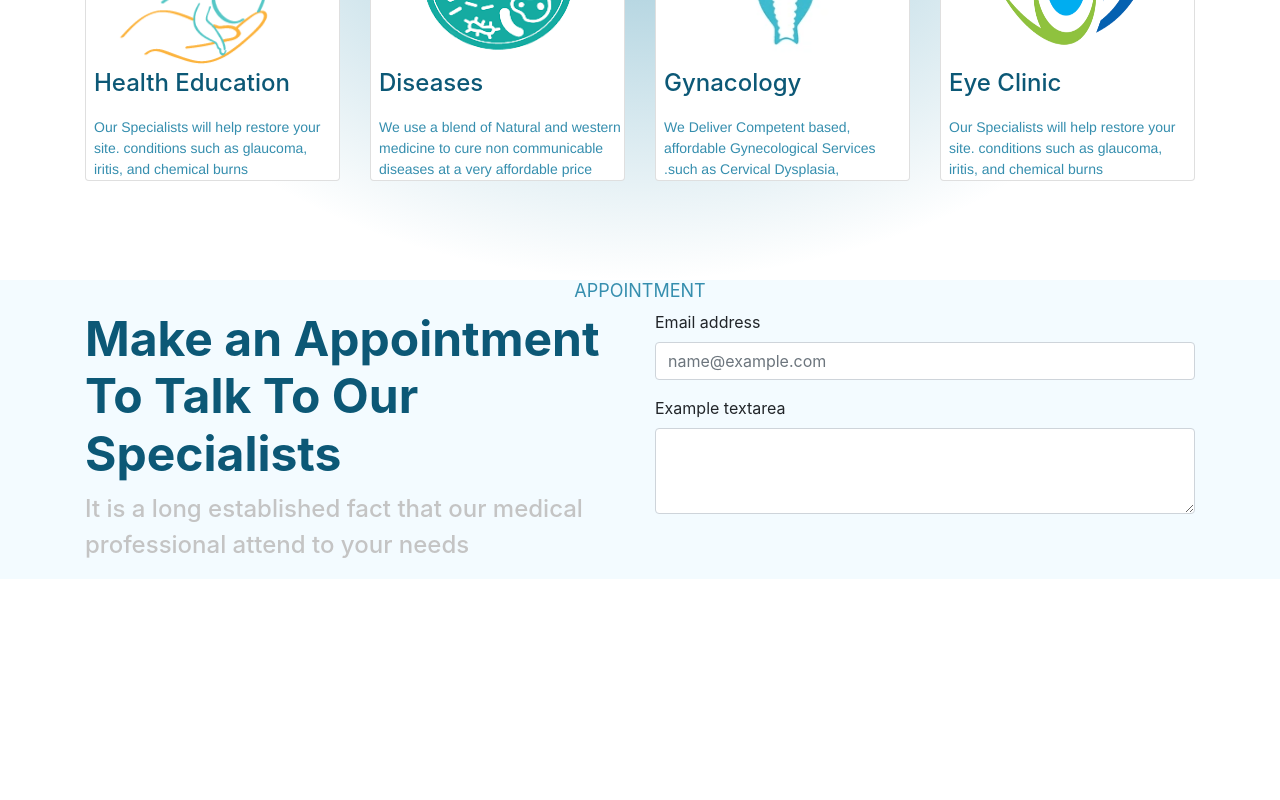
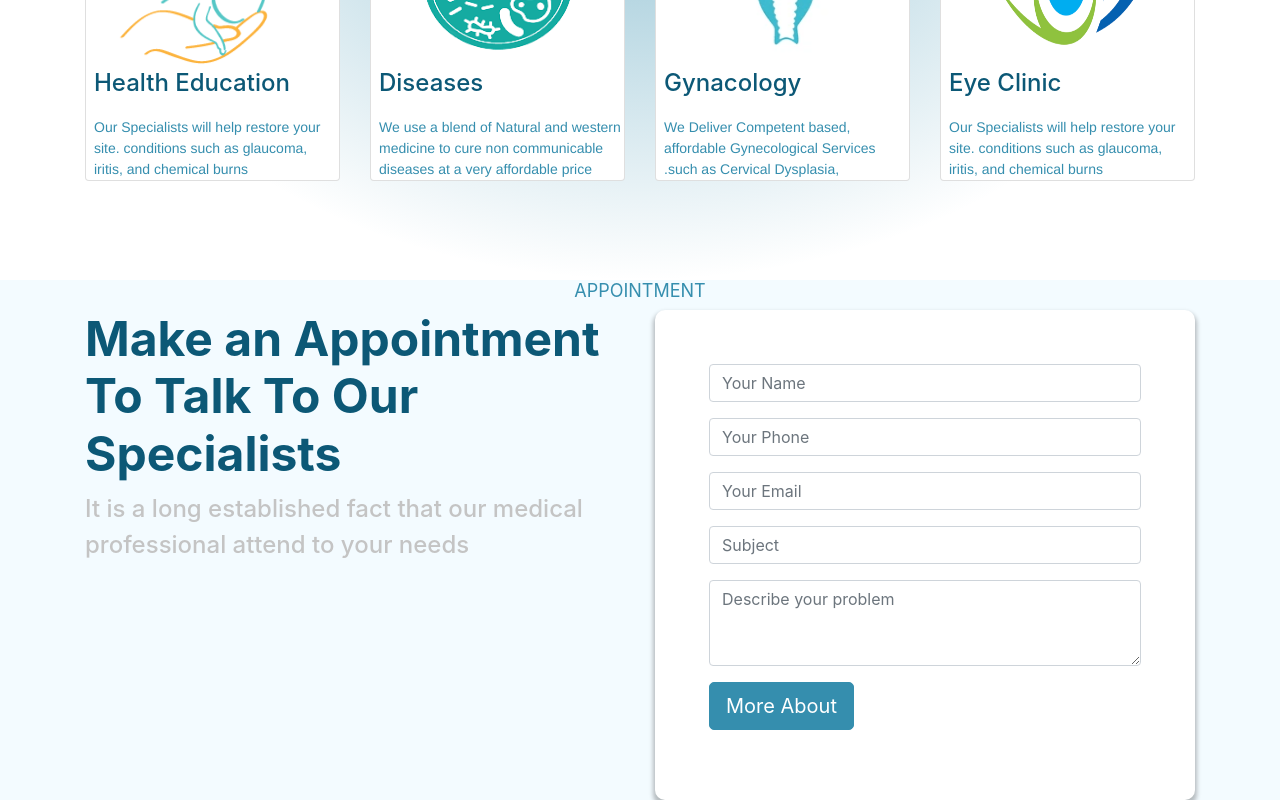
Before and after one commit to joshuamakula/Malaikah, a React (Create React App) app: page / in a window 1280 px wide. Shown: the part 2215-3015 px from the top of the page. Before the commit the page ends 2794 px from the top, so only its background shows below. Built offline with nearby package versions, Linux system fonts and the light colour scheme.

Commit message:
Add styling to the html form

```diff
--- a/src/App.css
+++ b/src/App.css
@@ -194,6 +194,13 @@ hr{
   color: #C4C4C4;
 }
 
+.appointment-form {
+  padding: 10%;
+  background: #FFFFFF;
+  box-shadow: 0px 4px 4px 2px rgba(0, 0, 0, 0.25);
+  border-radius: 10px;
+}
+
 @media (max-width: 600px) {
   .logo {
     width: 136px;
--- a/src/components/Appointment.js
+++ b/src/components/Appointment.js
@@ -1,5 +1,5 @@
 import React from 'react';
-import { Col, Container, Row } from 'react-bootstrap';
+import { Col, Container, Form, Row, Button } from 'react-bootstrap';
 
 function Appointment(params) {
     return (
@@ -12,13 +12,29 @@ function Appointment(params) {
                         <p className="appointment-p">It is a long established fact that our medical professional attend to your needs</p>
                     </Col>
                     <Col>
-                        <div class="mb-3">
-                        <label for="exampleFormControlInput1" class="form-label">Email address</label>
-                        <input type="email" class="form-control" id="exampleFormControlInput1" placeholder="name@example.com" />
-                        </div>
-                        <div class="mb-3">
-                        <label for="exampleFormControlTextarea1" class="form-label">Example textarea</label>
-                        <textarea class="form-control" id="exampleFormControlTextarea1" rows="3"></textarea>
+                        <div className="appointment-form">
+                            <Form>
+                                <div class="mb-3">
+                                <input type="text" class="form-control" id="exampleFormControlInput1" placeholder="Your Name" required/>
+                                </div>
+                                <div class="mb-3">
+                                <input type="text" class="form-control" id="exampleFormControlInput1" placeholder="Your Phone" required/>
+                                </div>
+                                <div class="mb-3">
+                                <input type="email" class="form-control" id="exampleFormControlInput1" placeholder="Your Email" required/>
+                                </div>
+                                <div class="mb-3">
+                                <input type="text" class="form-control" id="exampleFormControlInput1" placeholder="Subject" required/>
+                                </div>
+                                <div class="mb-3">
+                                <textarea class="form-control" id="exampleFormControlTextarea1" rows="3" placeholder="Describe your problem"></textarea>
+                                </div>
+                                <div class="mb-3">
+                                <Button variant="primary" size="lg">
+                                    More About
+                                </Button>{' '}
+                                </div>
+                            </Form>
                         </div>
                     </Col>
                 </Row>
```
